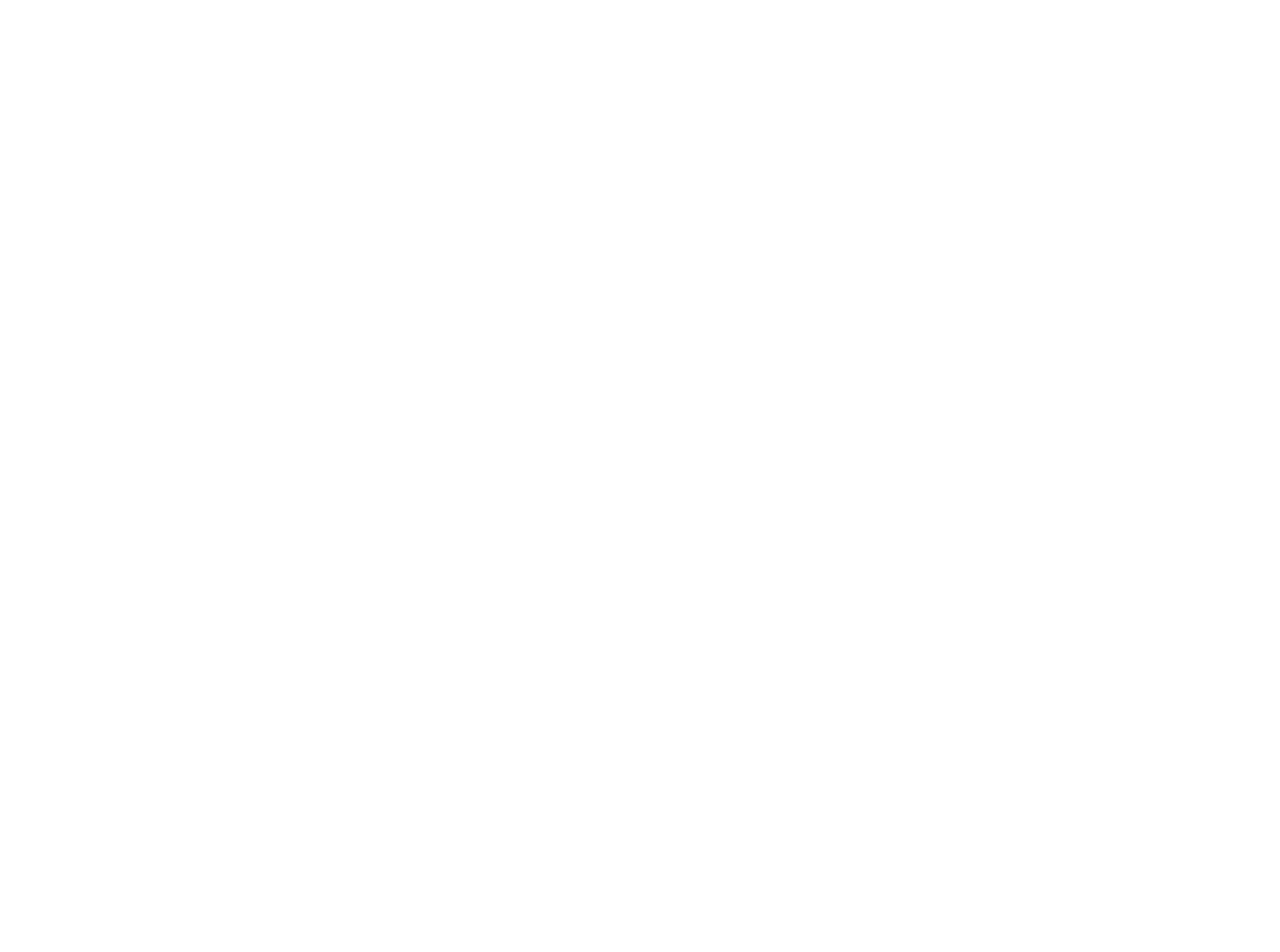
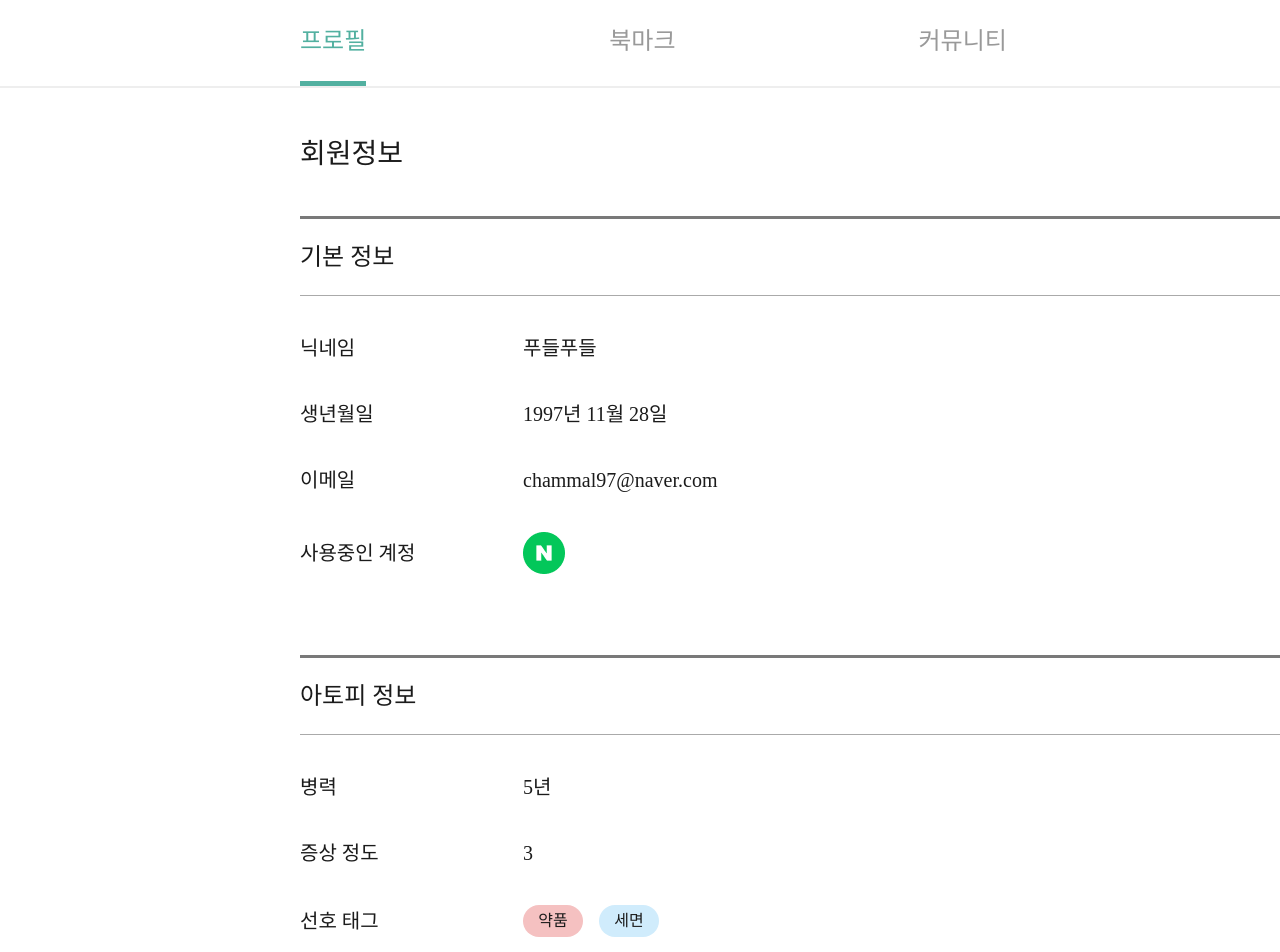
Before and after one commit to ceos15th-AllG/weato-client, a Next.js app: page /mypage in a window 1280 px wide. Shown: the part 500-1452 px from the top of the page. Before the commit the page ends 800 px from the top, so only its background shows below. Built offline with nearby package versions, Linux system fonts and the light colour scheme; a web font is replaced by a local one.

Commit message:
:sparkles: feat: 마이 페이지 내 프로필 페이지 컴포넌트로 분리
ProfileTab.jsx로 분리하고 레이아웃 및 스타일링 적용 완료

```diff
--- a/pages/mypage/index.jsx
+++ b/pages/mypage/index.jsx
@@ -1,15 +1,32 @@
-export default function MyPage() {
+import styled from '@emotion/styled';
+
+import HeaderBox from '../../src/components/mypage/HeaderBox';
+import TabBar from '../../src/components/mypage/TabBar';
+import ProfileTab from '../../src/components/mypage/ProfileTab';
+import BookmarksTab from '../../src/components/mypage/BookmarksTab';
+import CommunityTab from '../../src/components/mypage/CommunityTab';
+
+import { gray01 } from '../../styles/Colors';
+
+const Layout = styled.div`
+  display: flex;
+  flex-direction: column;
+`;
+
+function Mypage() {
+  const userData = {
+    level: '새싹',
+    name: '아토랑',
+    email: 'abcdef000@naver.com',
+  };
+
   return (
-    <div>
-      <main>
-        <h1>마이페이지</h1>
-        <h3>
-          홈페이지 : <a href="/">weato.net</a>
-        </h3>
-        <h4>마이페이지 임시 화면입니다.</h4>
-      </main>
-
-      <footer>Footer</footer>
-    </div>
+    <Layout>
+      <HeaderBox userData={userData} />
+      <TabBar selected={'profile'} />
+      <ProfileTab />
+    </Layout>
   );
 }
+
+export default Mypage;
--- /dev/null
+++ b/src/components/mypage/BookmarksTab.jsx
@@ -0,0 +1,17 @@
+import styled from '@emotion/styled';
+
+const Layout = styled.div`
+  margin: 0px 300px;
+
+  display: flex;
+`;
+
+function BookmarksTab() {
+  return (
+    <Layout>
+      <span>dd</span>
+    </Layout>
+  );
+}
+
+export default BookmarksTab;
--- /dev/null
+++ b/src/components/mypage/CommunityTab.jsx
@@ -0,0 +1,17 @@
+import styled from '@emotion/styled';
+
+const Layout = styled.div`
+  margin: 0px 300px;
+
+  display: flex;
+`;
+
+function CommunityTab() {
+  return (
+    <Layout>
+      <span>dd</span>
+    </Layout>
+  );
+}
+
+export default CommunityTab;
--- /dev/null
+++ b/src/components/mypage/ProfileTab.jsx
@@ -0,0 +1,182 @@
+/** @jsxImportSource @emotion/react */
+import { css } from '@emotion/react';
+import styled from '@emotion/styled';
+
+import Image from 'next/image';
+import Link from 'next/link';
+
+import Tag from '../common/Tag';
+
+import {
+  Headline2,
+  Headline1,
+  Subhead3,
+  Subhead4,
+  Body3,
+} from '../../../styles/FontStyle';
+
+import { gray04, gray06, text_black } from '../../../styles/Colors';
+
+import icon_naver from '../../../public/icon_naver.png';
+
+const Layout = styled.div`
+  margin: 47px 300px 160px;
+
+  display: flex;
+  flex-direction: column;
+`;
+
+const Header = styled.header`
+  ${Headline2}
+
+  color : ${text_black};
+`;
+
+const ModifyText = styled.span`
+  ${Subhead3}
+
+  color : ${text_black};
+`;
+
+const Row = styled.div`
+  display: flex;
+  justify-content: space-between;
+  align-items: flex-end;
+`;
+
+const SubHeader = styled.div`
+  width: 100%;
+  height: 80px;
+
+  display: flex;
+  align-items: center;
+
+  ${Headline1}
+
+  color : ${text_black};
+
+  border-top: 3px solid ${gray06};
+  border-bottom: 1px solid ${gray04};
+`;
+
+const Column = styled.div`
+  display: flex;
+  flex-direction: column;
+`;
+
+const InfoBox = styled.section`
+  margin-top: 38px;
+
+  display: flex;
+  align-items: center;
+`;
+
+const InfoName = styled.div`
+  width: 223px;
+
+  display: flex;
+  justify-content: flex-start;
+
+  ${Body3}
+
+  color : ${text_black};
+`;
+
+const InfoData = styled.div`
+  ${Subhead4}
+
+  color : ${text_black};
+
+  display: flex;
+`;
+
+function ProfileTab() {
+  const profileData = {
+    nickname: '푸들푸들',
+    birth: '1997-11-28',
+    email: 'chammal97@naver.com',
+    account: 'naver',
+  };
+
+  const atopyData = {
+    since: '5',
+    severity: '3',
+    favorTags: ['약품', '세면'],
+  };
+
+  return (
+    <Layout>
+      <Row>
+        <Header>회원정보</Header>
+        <Link href={'/mypage/edit'}>
+          <a>
+            <ModifyText>
+              <u>회원정보 수정</u>
+            </ModifyText>
+          </a>
+        </Link>
+      </Row>
+
+      <Column
+        css={css`
+          margin-top: 43px;
+          margin-bottom: 38px;
+        `}
+      >
+        <SubHeader>기본 정보</SubHeader>
+        <InfoBox>
+          <InfoName>닉네임</InfoName>
+          <InfoData>{profileData.nickname}</InfoData>
+        </InfoBox>
+        <InfoBox>
+          <InfoName>생년월일</InfoName>
+          <InfoData>
+            {profileData.birth.split('-')[0]}년{' '}
+            {profileData.birth.split('-')[1]}월{' '}
+            {profileData.birth.split('-')[2]}일
+          </InfoData>
+        </InfoBox>
+        <InfoBox>
+          <InfoName>이메일</InfoName>
+          <InfoData>{profileData.email}</InfoData>
+        </InfoBox>
+        <InfoBox>
+          <InfoName>사용중인 계정</InfoName>
+          <Image src={icon_naver} width={42} height={42} />
+        </InfoBox>
+      </Column>
+
+      <Column
+        css={css`
+          margin-top: 43px;
+        `}
+      >
+        <SubHeader>아토피 정보</SubHeader>
+        <InfoBox>
+          <InfoName>병력</InfoName>
+          <InfoData>{atopyData.since}년</InfoData>
+        </InfoBox>
+        <InfoBox>
+          <InfoName>증상 정도</InfoName>
+          <InfoData>{atopyData.severity}</InfoData>
+        </InfoBox>
+        <InfoBox>
+          <InfoName>선호 태그</InfoName>
+          <InfoData>
+            {atopyData.favorTags.map((tag) => (
+              <div
+                css={css`
+                  margin-right: 16px;
+                `}
+              >
+                <Tag text={tag} />
+              </div>
+            ))}
+          </InfoData>
+        </InfoBox>
+      </Column>
+    </Layout>
+  );
+}
+
+export default ProfileTab;
```
Also changed, not shown: public/icon_naver.png (added), public/profile_sample_large.png (added).
